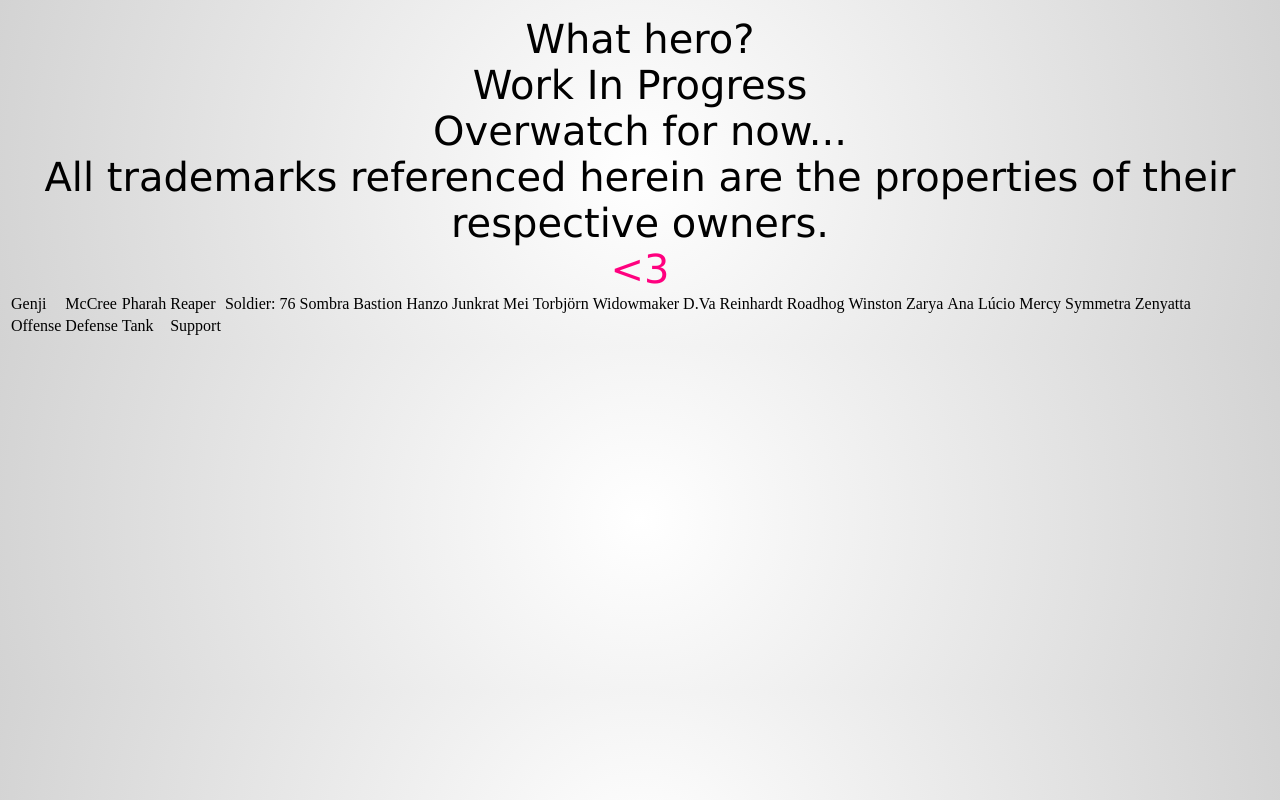
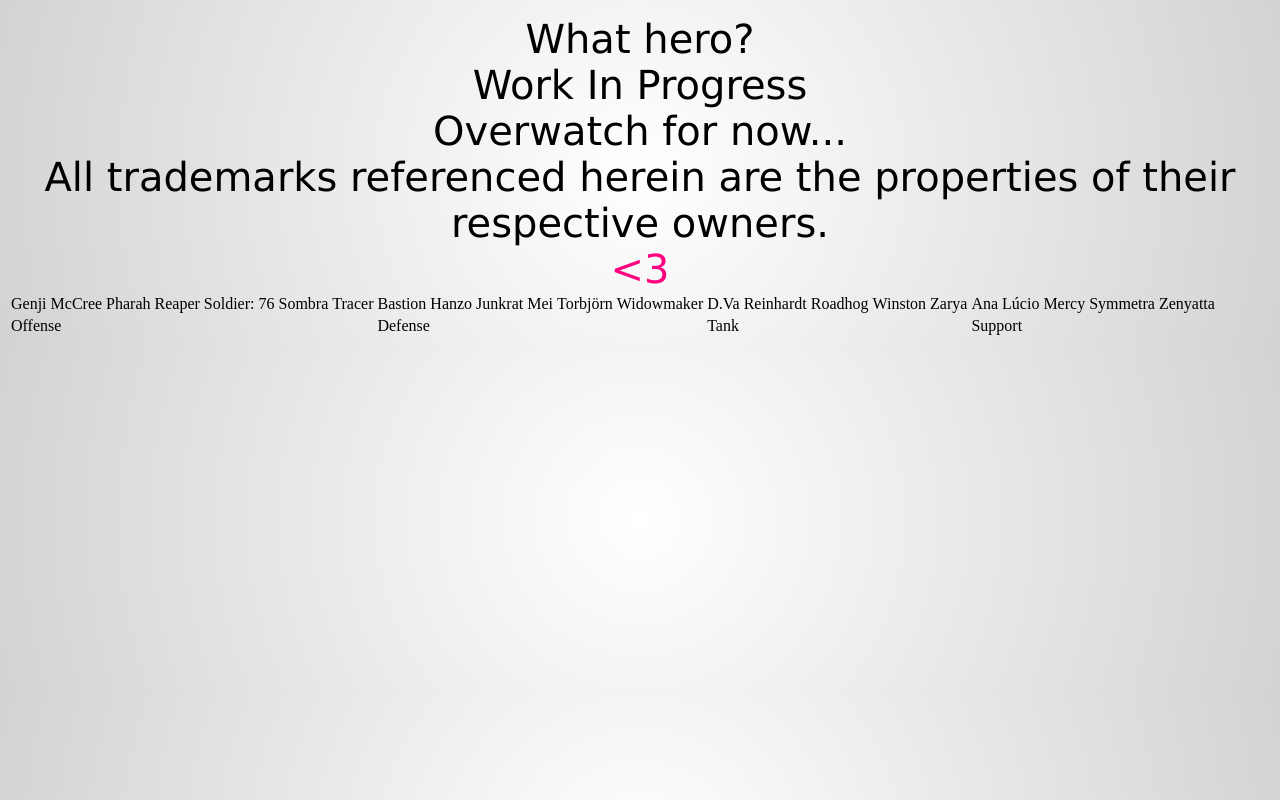
Before and after one commit to icyhydro/whathero, a plain HTML site: page index.html in a window 1280 px wide. Drawn offline with Linux system fonts and the light colour scheme.

Commit message:
Add Tracer and table colspan.

```diff
--- a/index.html
+++ b/index.html
@@ -20,6 +20,7 @@
         <td>Reaper</td>
         <td>Soldier: 76</td>
         <td>Sombra</td>
+        <td>Tracer</td>
         <td>Bastion</td>
         <td>Hanzo</td>
         <td>Junkrat</td>
@@ -38,10 +39,10 @@
         <td>Zenyatta</td>
       </tr>
       <tr>
-        <td>Offense</td>
-        <td>Defense</td>
-        <td>Tank</td>
-        <td>Support</td>
+        <td colspan="7">Offense</td>
+        <td colspan="6">Defense</td>
+        <td colspan="5">Tank</td>
+        <td colspan="5">Support</td>
       </tr>
     </table>
   </body>
```
